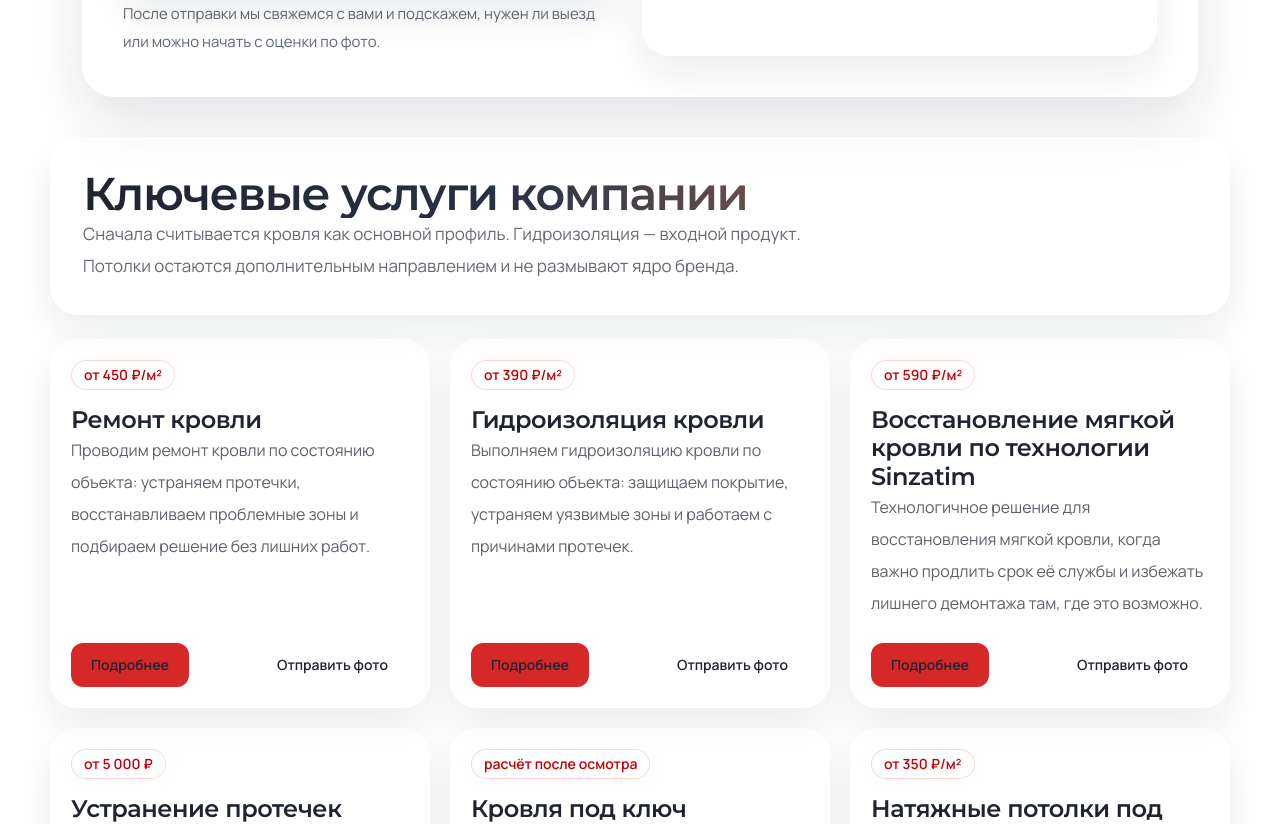
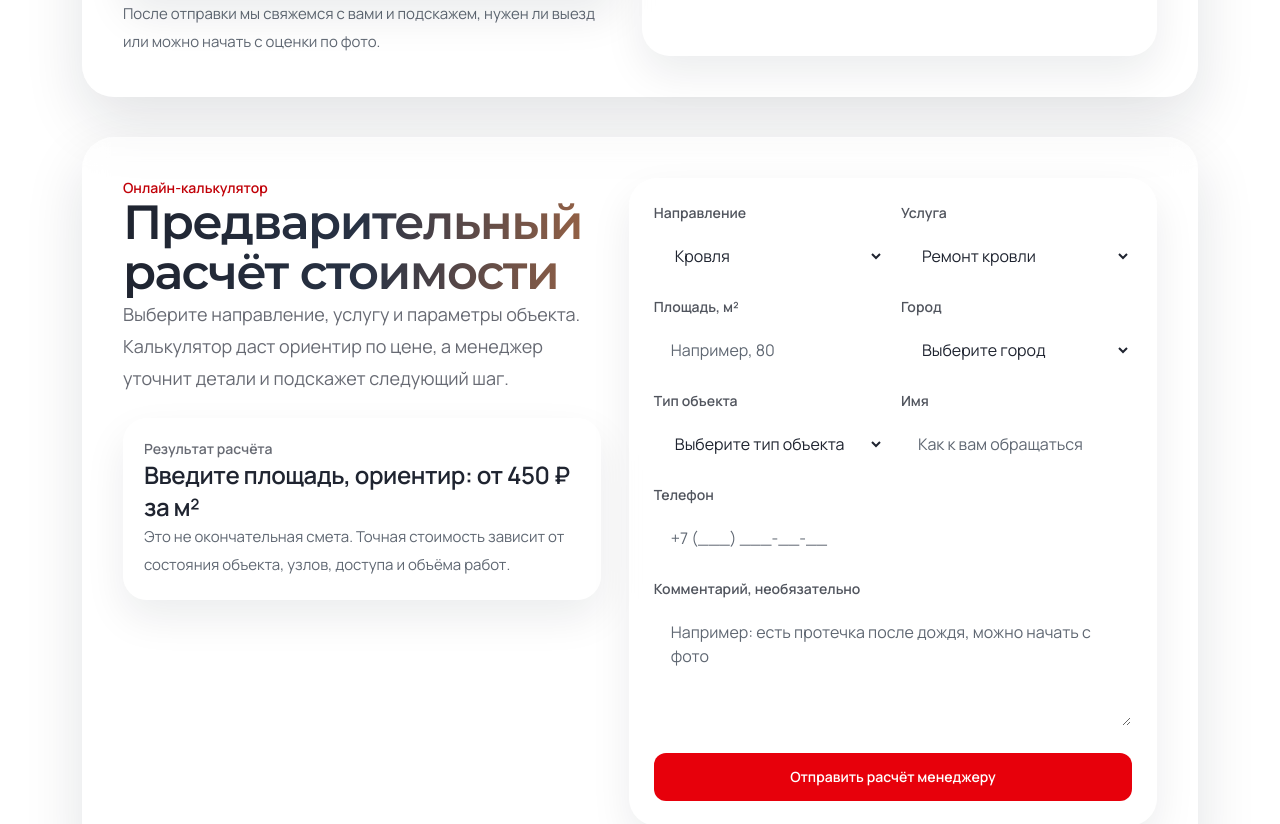
Before and after one commit to free-bad-Man/roof, a Next.js app: page / in a window 1280 px wide. Shown: the part 1440-2264 px from the top of the page. Built offline with nearby package versions, Linux system fonts and the light colour scheme.

Commit message:
Place estimate calculator on homepage

```diff
--- a/src/components/templates/HomePageTemplate.tsx
+++ b/src/components/templates/HomePageTemplate.tsx
@@ -1,4 +1,5 @@
 import type { ReactNode } from 'react';
+import { EstimateCalculator } from '@/components/calculator/EstimateCalculator';
 import { LeadForm } from '@/components/forms/LeadForm';
 import { ServicesGrid } from '@/components/sections/ServicesGrid';
 import { company } from '@/shared/data/site';
@@ -126,7 +127,7 @@ export function HomePageTemplate({
               Отправить фото объекта
             </a>
             <a
-              href="#lead-form"
+              href="#estimate-calculator"
               className="inline-flex min-h-12 min-w-[170px] items-center justify-center rounded-xl border border-neutral-300/80 bg-white/55 px-6 text-sm font-semibold text-neutral-900 backdrop-blur-sm transition hover:bg-white/75"
             >
               Получить расчёт
@@ -144,6 +145,8 @@ export function HomePageTemplate({
         title="Получите предварительное решение по вашему объекту"
         subtitle="Если есть протечка, износ покрытия или вы не понимаете, нужен ли ремонт, восстановление или замена — пришлите короткую заявку и 2–4 фото объекта. После этого сориентируем по решению и следующим шагам."
       />
+
+      <EstimateCalculator />
 
       <ServicesGrid
         title="Ключевые услуги компании"
```
